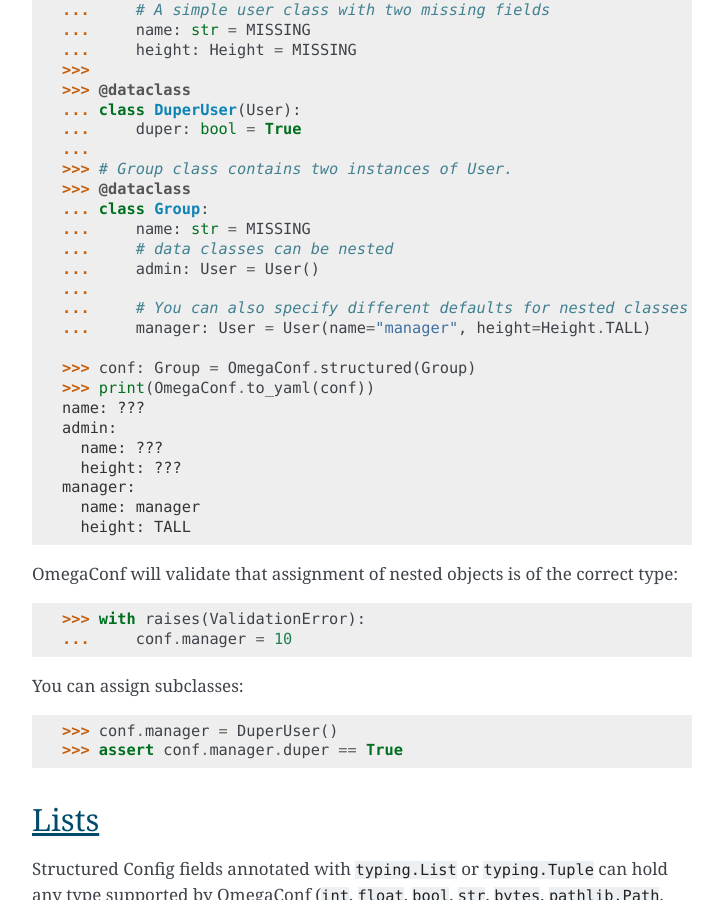
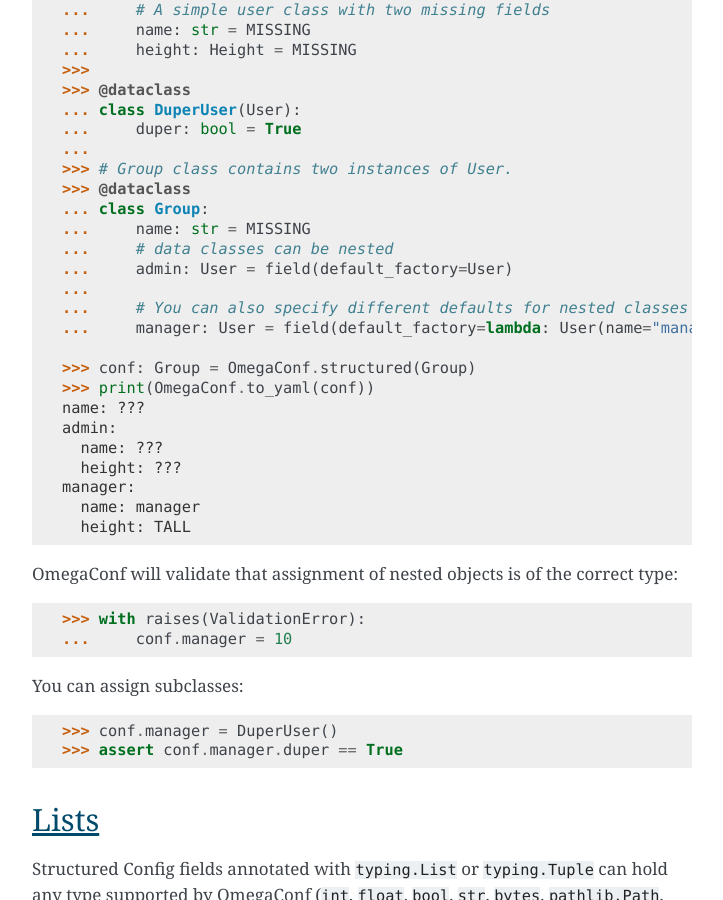
Before and after one commit to omry/omegaconf, a Sphinx documentation site: the page built from docs/source/structured_config.rst, in a window 1280 px wide and 900 px high, scrolled down 4082 px. Shown: the whole window, without its empty margins (388-1111 px from the left). Built offline with Sphinx 7.4.7, drawn with Linux system fonts in a browser that asks for light colours; some of the changed text lies outside the part shown.

Commit message:
python3.11: update docs

```diff
--- a/docs/source/structured_config.rst
+++ b/docs/source/structured_config.rst
@@ -205,10 +205,10 @@
     ... class Group:
     ...     name: str = MISSING
     ...     # data classes can be nested
-    ...     admin: User = User()
+    ...     admin: User = field(default_factory=User)
     ...
     ...     # You can also specify different defaults for nested classes
-    ...     manager: User = User(name="manager", height=Height.TALL)
+    ...     manager: User = field(default_factory=lambda: User(name="manager", height=Height.TALL))
 
     >>> conf: Group = OmegaConf.structured(Group)
     >>> print(OmegaConf.to_yaml(conf))
@@ -585,8 +585,8 @@
 
     >>> @dataclass
     ... class MyConfig:
-    ...     server: Server = Server()
-    ...     log: Log = Log()
+    ...     server: Server = field(default_factory=Server)
+    ...     log: Log = field(default_factory=Log)
     ...     users: List[int] = field(default_factory=list)
 
 
```
